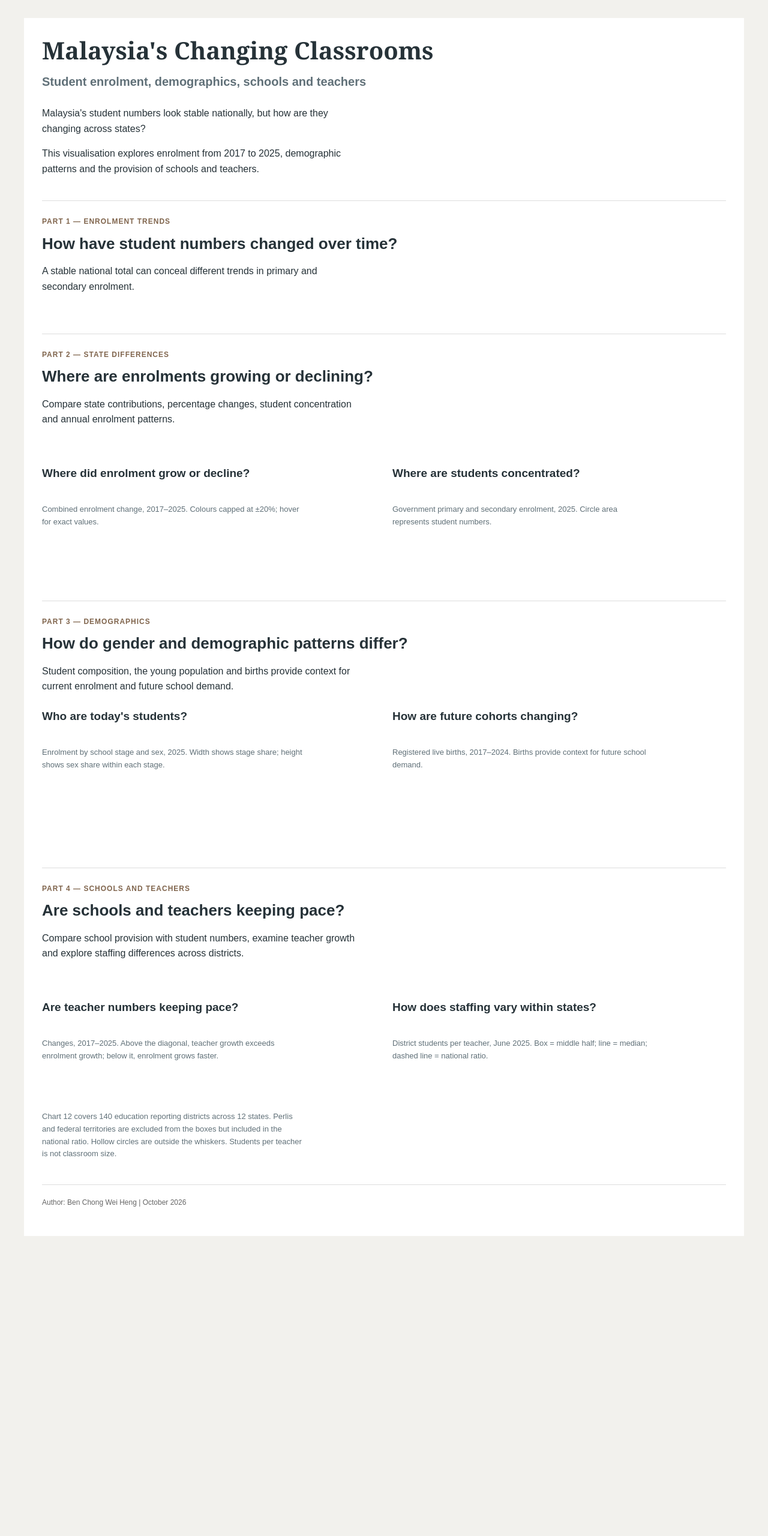
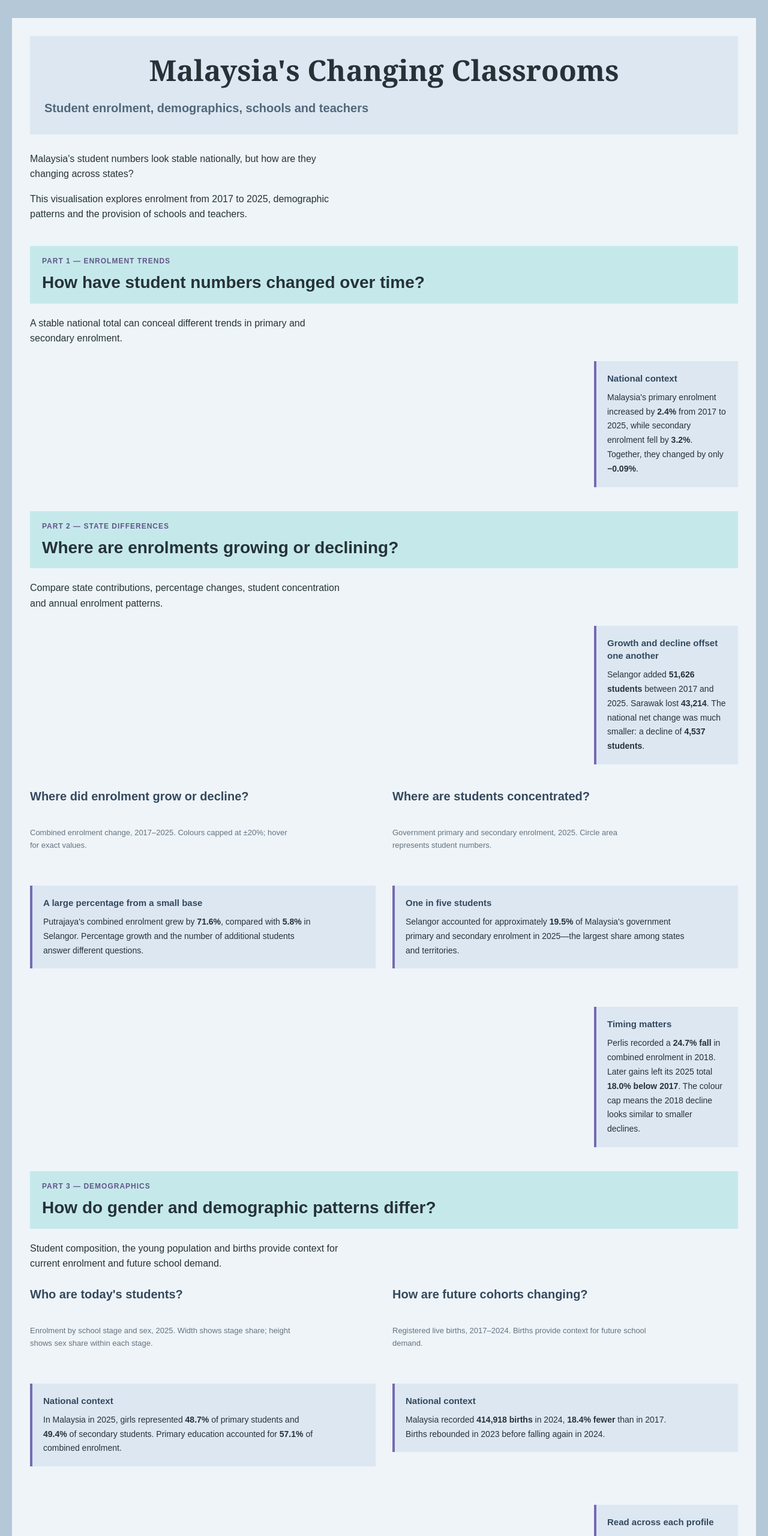
Before and after one commit to BenC004/3179, a plain HTML site: page Project 2/dashboard.html in a window 1280 px wide. Shown: the top 2560 px of the page at 60% size. Before the commit the page ends 2090 px from the top, so only its background shows below. Drawn offline with Linux system fonts and the light colour scheme; a script that the page names is missing.

Commit message:
Version 3

```diff
--- a/Project 2/css/style.css
+++ b/Project 2/css/style.css
@@ -1,94 +1,93 @@
-/* Default sizing */
 * {
   box-sizing: border-box;
 }
 
-/* Background and typography */
 body {
   margin: 0;
-  background: #f2f1ed;
+  background-color: #b5c8d8;
   color: #263238;
   font-family: Arial, Helvetica, sans-serif;
   line-height: 1.6;
 }
 
-/* Main content area */
 .page {
   width: calc(100% - 40px);
-  max-width: 1240px;
+  max-width: 1400px;
   margin: 30px auto;
   padding: 30px;
-  background: white;
+  background-color: #eef4f8;
 }
 
-/* Main title */
+/* Title area */
+.title-banner {
+  padding: 28px 24px;
+  margin-bottom: 28px;
+  background-color: #dce7f2;
+}
+
 h1 {
-  margin: 0 0 10px;
+  margin: 0 0 18px;
+  text-align: center;
   font-family: Georgia, serif;
-  font-size: 40px;
+  font-size: 48px;
+  font-weight: bold;
   line-height: 1.2;
 }
 
-/* Subtitle */
 .subtitle {
-  margin-bottom: 25px;
-  color: #607078;
+  max-width: none;
+  margin: 0;
+  text-align: left;
+  color: #526779;
   font-size: 20px;
   font-weight: bold;
 }
 
-/* Body paragraphs */
 p {
   max-width: 60ch;
   margin: 0 0 16px;
+  text-align: left;
   font-size: 16px;
 }
 
-/* Story sections */
+/* Section hierarchy */
 .section {
-  margin-top: 45px;
-  padding-top: 25px;
-  border-top: 1px solid #dddddd;
+  margin-top: 40px;
 }
 
-/* Small section labels */
+.section-heading {
+  padding: 16px 20px;
+  margin-bottom: 20px;
+  background-color: #c5e9eb;
+}
+
 .section-label {
-  margin-bottom: 10px;
-  color: #80654d;
+  margin: 0 0 8px;
+  color: #62558a;
   font-size: 12px;
   font-weight: bold;
   letter-spacing: 1px;
   text-transform: uppercase;
 }
 
-/* Section headings */
 h2 {
-  margin: 0 0 16px;
-  font-size: 26px;
+  margin: 0;
+  text-align: left;
+  font-size: 28px;
+  font-weight: bold;
   line-height: 1.3;
 }
 
-/* Paired chart headings */
 h3 {
-  margin: 0 0 10px;
-  font-size: 19px;
+  margin: 0 0 12px;
+  text-align: left;
+  color: #34495e;
+  font-size: 20px;
+  font-weight: bold;
   line-height: 1.3;
 }
 
-/* Full-width charts */
-.chart {
-  max-width: 100%;
-  margin: 25px 0 40px;
-  overflow-x: auto;
-  text-align: center;
-}
-
-.chart .vega-embed {
-  max-width: 100%;
-  text-align: left;
-}
-
-/* Two charts in one row */
+/* Two charts side by side */
 .chart-row {
   display: grid;
   grid-template-columns: repeat(2, minmax(0, 1fr));
@@ -97,35 +96,94 @@ h3 {
   align-items: start;
 }
 
-/* Each column */
 .chart-card {
   min-width: 0;
 }
 
-/* Align the start of paired charts */
 .chart-card h3 {
-  min-height: 50px;
+  min-height: 52px;
 }
 
 .chart-card > .chart-note {
   min-height: 66px;
 }
 
-/* Short explanations */
 .chart-note {
-  color: #607078;
+  color: #657380;
   font-size: 13px;
 }
 
-/* Charts within columns */
+/* Charts */
+.chart {
+  max-width: 100%;
+  margin: 25px 0 40px;
+  overflow-x: auto;
+  text-align: left;
+  background-color: transparent;
+}
+
+.chart .vega-embed {
+  display: inline-block;
+  width: auto;
+  max-width: 100%;
+  text-align: left;
+  background-color: transparent;
+}
+
+.chart svg {
+  width: auto;
+  height: auto;
+}
+
 .compact {
   margin: 15px 0 0;
+}
+
+/* Standalone chart with an annotation beside it */
+.chart-story {
+  display: grid;
+  grid-template-columns: minmax(0, 1fr) 240px;
+  gap: 24px;
+  align-items: start;
+  margin: 25px 0 40px;
+}
+
+.chart-story > .chart {
+  min-width: 0;
+  margin: 0;
+}
+
+/* Annotation panels */
+.insight {
+  padding: 18px;
+  margin: 16px 0 24px;
+  background-color: #dce7f2;
+  border-left: 4px solid #756bb1;
   text-align: left;
 }
 
-/* Existing chart controls */
+.chart-story > .insight {
+  margin: 0;
+}
+
+.insight h4 {
+  margin: 0 0 10px;
+  color: #34495e;
+  font-size: 15px;
+  font-weight: bold;
+  line-height: 1.4;
+}
+
+.insight p {
+  margin: 0;
+  font-size: 14px;
+  line-height: 1.7;
+}
+
+/* Chart controls */
 .vega-bindings {
   margin-top: 12px;
+  text-align: left;
   font-size: 13px;
 }
 
@@ -139,19 +197,54 @@ h3 {
   font: inherit;
 }
 
-/* Footer */
+select:focus-visible {
+  outline: 2px solid #62558a;
+  outline-offset: 3px;
+}
+
+/* Sources and author */
 .footer {
-  margin-top: 40px;
-  padding-top: 20px;
-  border-top: 1px solid #dddddd;
+  margin-top: 45px;
+  padding-top: 24px;
+  border-top: 2px solid #d3dfe8;
+  color: #333333;
+  text-align: left;
+  font-size: 14px;
+}
+
+.footer p {
+  max-width: none;
+  font-size: 14px;
+}
+
+.source-entry {
+  margin-top: 20px;
+}
+
+.footer .source-citation {
+  margin: 4px 0 0 24px;
   color: #666666;
 }
 
-.footer p {
-  font-size: 12px;
+.footer .author-credit {
+  width: 100%;
+  max-width: none;
+  margin: 30px 0 0;
+  padding-top: 20px;
+  border-top: 1px solid #d3dfe8;
+  text-align: center;
+  font-size: 14px;
+  font-weight: bold;
 }
 
-/* Stack charts on narrower screens */
+/* Put annotations below charts on smaller screens */
+@media (max-width: 1250px) {
+  .chart-story {
+    grid-template-columns: 1fr;
+  }
+}
+
+/* Stack paired charts */
 @media (max-width: 1050px) {
   .chart-row {
     grid-template-columns: 1fr;
@@ -163,7 +256,6 @@ h3 {
   }
 }
 
-/* Smaller screens */
 @media (max-width: 700px) {
   .page {
     width: calc(100% - 20px);
@@ -171,11 +263,19 @@ h3 {
     padding: 20px;
   }
 
+  .title-banner {
+    padding: 22px 16px;
+  }
+
   h1 {
-    font-size: 30px;
+    font-size: 34px;
   }
 
   h2 {
-    font-size: 23px;
+    font-size: 24px;
+  }
+
+  .subtitle {
+    font-size: 18px;
   }
 }
--- a/Project 2/dashboard.html
+++ b/Project 2/dashboard.html
@@ -7,203 +7,25 @@
 
   <title>Malaysia's Changing Classrooms</title>
 
-  <!-- Chart libraries -->
   <script src="https://cdn.jsdelivr.net/npm/vega@6"></script>
   <script src="https://cdn.jsdelivr.net/npm/vega-lite@6"></script>
   <script src="https://cdn.jsdelivr.net/npm/vega-embed@7"></script>
 
-  <!-- All CSS is included here -->
-  <style>
-    * {
-      box-sizing: border-box;
-    }
-
-    body {
-      margin: 0;
-      background: #f2f1ed;
-      color: #263238;
-      font-family: Arial, Helvetica, sans-serif;
-      line-height: 1.6;
-    }
-
-    .page {
-      width: calc(100% - 40px);
-      max-width: 1200px;
-      margin: 30px auto;
-      padding: 30px;
-      background: white;
-    }
-
-    h1 {
-      margin: 0 0 12px;
-      font-family: Georgia, serif;
-      font-size: 40px;
-      line-height: 1.2;
-    }
-
-    .subtitle {
-      font-size: 20px;
-      font-weight: bold;
-      color: #607078;
-      margin-bottom: 24px;
-    }
-
-    p {
-      max-width: 60ch;
-      margin: 0 0 16px;
-      font-size: 16px;
-    }
-
-    .section {
-      margin-top: 40px;
-      padding-top: 25px;
-      border-top: 1px solid #dddddd;
-    }
-
-    .section-label {
-      font-size: 12px;
-      font-weight: bold;
-      color: #80654d;
-      text-transform: uppercase;
-      letter-spacing: 1px;
-      margin-bottom: 10px;
-    }
-
-    h2 {
-      margin: 0 0 16px;
-      font-size: 26px;
-      line-height: 1.3;
-    }
-
-    h3 {
-      margin: 0 0 12px;
-      font-size: 19px;
-      line-height: 1.3;
-    }
-
-    /* Two charts side by side */
-    .chart-row {
-      display: grid;
-      grid-template-columns: repeat(2, minmax(0, 1fr));
-      gap: 28px;
-      margin: 25px 0 40px;
-      align-items: start;
-    }
-
-    .chart-card {
-      min-width: 0;
-    }
-
-    .chart-card h3 {
-      min-height: 50px;
-    }
-
-    .chart-card > .chart-note {
-      min-height: 66px;
-    }
-
-    .chart-note {
-      font-size: 13px;
-      color: #607078;
-    }
-
-    /* Standalone charts remain centred at their natural size */
-    .chart {
-      max-width: 100%;
-      margin: 25px 0 40px;
-      overflow-x: auto;
-      text-align: center;
-    }
-
-    .chart .vega-embed {
-      display: inline-block;
-      width: auto;
-      max-width: 100%;
-      text-align: left;
-    }
-
-    /* Do not stretch chart images */
-    .chart svg {
-      width: auto;
-      height: auto;
-    }
-
-    .compact {
-      margin: 15px 0 0;
-      text-align: left;
-    }
-
-    .vega-bindings {
-      margin-top: 12px;
-      font-size: 13px;
-    }
-
-    .vega-bind {
-      margin-bottom: 8px;
-    }
-
-    .vega-bind select {
-      max-width: 100%;
-      padding: 5px;
-      font: inherit;
-    }
-
-    .footer {
-      margin-top: 40px;
-      padding-top: 20px;
-      border-top: 1px solid #dddddd;
-      color: #666666;
-    }
-
-    .footer p {
-      font-size: 12px;
-    }
-
-    /* Stack charts on narrower screens */
-    @media (max-width: 1050px) {
-      .chart-row {
-        grid-template-columns: 1fr;
-      }
-
-      .chart-card h3,
-      .chart-card > .chart-note {
-        min-height: 0;
-      }
-
-      .compact {
-        text-align: center;
-      }
-    }
-
-    @media (max-width: 700px) {
-      .page {
-        width: calc(100% - 20px);
-        margin: 10px auto;
-        padding: 20px;
-      }
-
-      h1 {
-        font-size: 30px;
-      }
-
-      h2 {
-        font-size: 23px;
-      }
-    }
-  </style>
+  <link rel="stylesheet" href="css/style.css">
 </head>
 
 <body>
 
   <div class="page">
 
-    <!-- INTRODUCTION -->
-
+    <!-- TITLE -->
+    <div class="title-banner">
       <h1>Malaysia's Changing Classrooms</h1>
 
       <p class="subtitle">
         Student enrolment, demographics, schools and teachers
       </p>
+    </div>
 
     <p>
       Malaysia's student numbers look stable nationally,
@@ -217,40 +39,68 @@
     </p>
 
     <!-- SECTION 1 -->
-
     <div class="section">
 
+      <div class="section-heading">
         <p class="section-label">Part 1 — Enrolment trends</p>
-
         <h2>How have student numbers changed over time?</h2>
+      </div>
 
       <p>
         A stable national total can conceal different
         trends in primary and secondary enrolment.
       </p>
 
-      <!-- Chart 1: standalone -->
+      <div class="chart-story">
+
         <div id="chart1" class="chart"></div>
+
+        <div class="insight">
+          <h4>National context</h4>
+          <p>
+            Malaysia's primary enrolment increased by
+            <strong>2.4%</strong> from 2017 to 2025,
+            while secondary enrolment fell by
+            <strong>3.2%</strong>.
+            Together, they changed by only
+            <strong>−0.09%</strong>.
+          </p>
+        </div>
+
+      </div>
 
     </div>
 
     <!-- SECTION 2 -->
-
     <div class="section">
 
+      <div class="section-heading">
         <p class="section-label">Part 2 — State differences</p>
-
         <h2>Where are enrolments growing or declining?</h2>
+      </div>
 
       <p>
         Compare state contributions, percentage changes,
         student concentration and annual enrolment patterns.
       </p>
 
-      <!-- Chart 2: standalone waterfall -->
+      <div class="chart-story">
+
         <div id="chart2" class="chart"></div>
 
-      <!-- Charts 3 and 4: side by side -->
+        <div class="insight">
+          <h4>Growth and decline offset one another</h4>
+          <p>
+            Selangor added <strong>51,626 students</strong>
+            between 2017 and 2025. Sarawak lost
+            <strong>43,214</strong>.
+            The national net change was much smaller:
+            a decline of <strong>4,537 students</strong>.
+          </p>
+        </div>
+
+      </div>
+
       <div class="chart-row">
 
         <div class="chart-card">
@@ -262,6 +112,17 @@
           </p>
 
           <div id="chart3" class="chart compact"></div>
+
+          <div class="insight">
+            <h4>A large percentage from a small base</h4>
+            <p>
+              Putrajaya's combined enrolment grew by
+              <strong>71.6%</strong>, compared with
+              <strong>5.8%</strong> in Selangor.
+              Percentage growth and the number of
+              additional students answer different questions.
+            </p>
+          </div>
         </div>
 
         <div class="chart-card">
@@ -273,22 +134,47 @@
           </p>
 
           <div id="chart4" class="chart compact"></div>
+
+          <div class="insight">
+            <h4>One in five students</h4>
+            <p>
+              Selangor accounted for approximately
+              <strong>19.5%</strong> of Malaysia's government
+              primary and secondary enrolment in 2025—the
+              largest share among states and territories.
+            </p>
+          </div>
         </div>
 
       </div>
 
-      <!-- Chart 5: standalone heatmap -->
+      <div class="chart-story">
+
         <div id="chart5" class="chart"></div>
+
+        <div class="insight">
+          <h4>Timing matters</h4>
+          <p>
+            Perlis recorded a <strong>24.7% fall</strong>
+            in combined enrolment in 2018.
+            Later gains left its 2025 total
+            <strong>18.0% below 2017</strong>.
+            The colour cap means the 2018 decline looks
+            similar to smaller declines.
+          </p>
+        </div>
+
+      </div>
 
     </div>
 
     <!-- SECTION 3 -->
-
     <div class="section">
 
+      <div class="section-heading">
         <p class="section-label">Part 3 — Demographics</p>
-
         <h2>How do gender and demographic patterns differ?</h2>
+      </div>
 
       <p>
         Student composition, the young population and births
@@ -296,7 +182,6 @@
         school demand.
       </p>
 
-      <!-- Charts 6 and 9: side by side -->
       <div class="chart-row">
 
         <div class="chart-card">
@@ -309,6 +194,17 @@
           </p>
 
           <div id="chart6" class="chart compact"></div>
+
+          <div class="insight">
+            <h4>National context</h4>
+            <p>
+              In Malaysia in 2025, girls represented
+              <strong>48.7%</strong> of primary students
+              and <strong>49.4%</strong> of secondary students.
+              Primary education accounted for
+              <strong>57.1%</strong> of combined enrolment.
+            </p>
+          </div>
         </div>
 
         <div class="chart-card">
@@ -320,25 +216,63 @@
           </p>
 
           <div id="chart9" class="chart compact"></div>
+
+          <div class="insight">
+            <h4>National context</h4>
+            <p>
+              Malaysia recorded <strong>414,918 births</strong>
+              in 2024, <strong>18.4% fewer</strong> than in 2017.
+              Births rebounded in 2023 before falling again
+              in 2024.
+            </p>
+          </div>
         </div>
 
       </div>
 
-      <!-- Chart 7: standalone parallel coordinates -->
+      <div class="chart-story">
+
         <div id="chart7" class="chart"></div>
 
-      <!-- Chart 8: standalone population pyramid -->
+        <div class="insight">
+          <h4>Read across each profile</h4>
+          <p>
+            Each connected line represents one state across
+            three different growth measures.
+            It is not a timeline.
+            Differences between the axes show how population
+            and enrolment changes diverge.
+          </p>
+        </div>
+
+      </div>
+
+      <div class="chart-story">
+
         <div id="chart8" class="chart"></div>
+
+        <div class="insight">
+          <h4>National context</h4>
+          <p>
+            Malaysia's population aged 0–4 fell from about
+            <strong>2.61 million</strong> in 2017 to
+            <strong>2.26 million</strong> in 2025.
+            The youngest cohort became smaller even as
+            primary enrolment increased.
+          </p>
+        </div>
+
+      </div>
 
     </div>
 
     <!-- SECTION 4 -->
-
     <div class="section">
 
+      <div class="section-heading">
         <p class="section-label">Part 4 — Schools and teachers</p>
-
         <h2>Are schools and teachers keeping pace?</h2>
+      </div>
 
       <p>
         Compare school provision with student numbers,
@@ -346,10 +280,20 @@
         differences across districts.
       </p>
 
-      <!-- Chart 10: standalone cartogram -->
       <div id="chart10" class="chart"></div>
 
-      <!-- Charts 11 and 12: side by side -->
+      <div class="insight">
+        <h4>More schools does not mean more students per school</h4>
+        <p>
+          In 2025, Sarawak had <strong>1,460</strong> government
+          primary and secondary schools, averaging about
+          <strong>277 students per school</strong>.
+          Selangor had <strong>945</strong>, averaging about
+          <strong>995</strong>.
+          These are school-level averages, not classroom sizes.
+        </p>
+      </div>
+
       <div class="chart-row">
 
         <div class="chart-card">
@@ -362,6 +306,18 @@
           </p>
 
           <div id="chart11" class="chart compact"></div>
+
+          <div class="insight">
+            <h4>National context</h4>
+            <p>
+              From 2017 to 2025, primary teacher numbers rose
+              by <strong>2.8%</strong>, close to enrolment
+              growth of <strong>2.4%</strong>.
+              Secondary teacher numbers fell by
+              <strong>0.6%</strong>, compared with a
+              <strong>3.2%</strong> enrolment decline.
+            </p>
+          </div>
         </div>
 
         <div class="chart-card">
@@ -374,29 +330,56 @@
           </p>
 
           <div id="chart12" class="chart compact"></div>
+
+          <div class="insight">
+            <h4>Within-state differences</h4>
+            <p>
+              For primary education in 2025, Selangor's
+              median district ratio was about
+              <strong>15.5 students per teacher</strong>,
+              compared with <strong>6.8</strong> in Sarawak.
+              Malaysia's overall ratio was
+              <strong>11.6</strong>.
+              Ratios do not directly measure class size.
+            </p>
+          </div>
         </div>
 
       </div>
 
-      <p class="chart-note">
-        Chart 12 covers 140 education reporting districts
-        across 12 states. Perlis and federal territories
-        are excluded from the boxes but included in the
-        national ratio. Hollow circles are outside the
-        whiskers. Students per teacher is not classroom size.
+    </div>
+
+    <!-- FOOTER -->
+    <div class="footer">
+
+      <p><strong>Data Sources:</strong></p>
+
+      <div class="source-entry">
+        <strong>1. Education Data</strong>
+        <p class="source-citation">
+          Ministry of Education Malaysia,
+          <em>Student Enrolment, Schools and Teachers by District</em>,
+          2017–2025.
+        </p>
+      </div>
+
+      <div class="source-entry">
+        <strong>2. Population and Birth Data</strong>
+        <p class="source-citation">
+          Department of Statistics Malaysia (DOSM),
+          <em>State Population and Annual Live Births</em>.
+          Population: 2017 and 2025; births: 2017–2024.
+        </p>
+      </div>
+
+      <p class="author-credit">
+        A visualization by Ben Chong Wei Heng |
+        34860398 | October 2026
       </p>
 
     </div>
 
-    <!-- FOOTER -->
-
-    <div class="footer">
-      <p>Author: Ben Chong Wei Heng | October 2026</p>
   </div>
-
-  </div>
-
-  <!-- CHART EMBEDDING -->
 
   <script type="text/javascript">
 
@@ -410,14 +393,15 @@
         baseURL: chartFolder
       },
       actions: false,
-      renderer: "svg"
+      renderer: "svg",
+
+      patch: function (spec) {
+        spec.background = null;
+        return spec;
+      }
     };
 
-    /*
-      Standalone charts use their original JSON dimensions.
-      CSS centres them without stretching.
-    */
-
+    // Standalone charts.
     var spec1 = chartFolder + "chart1.vg.json";
     vegaEmbed("#chart1", spec1, chartOptions)
       .catch(console.error);
@@ -442,11 +426,7 @@
     vegaEmbed("#chart10", spec10, chartOptions)
       .catch(console.error);
 
-    /*
-      Paired charts receive smaller plot dimensions.
-      Saved JSON files are not modified.
-    */
-
+    // Paired charts.
     async function embedCompact(id) {
       var container = document.querySelector("#chart" + id);
 
@@ -461,13 +441,11 @@
 
         var spec = await response.json();
 
-        // Limit width even when charts stack on smaller screens.
         var availableWidth = Math.min(
           container.clientWidth,
           540
         );
 
-        // Paired chart headings and notes are already in the HTML.
         delete spec.title;
 
         if (id === 3 || id === 4) {
@@ -477,8 +455,6 @@
         } else if (id === 6) {
           spec.width = Math.max(220, availableWidth - 80);
           spec.height = 300;
-
-          // Keep the stage labels beneath the resized mosaic.
           spec.layer[2].encoding.y.value = 315;
 
         } else if (id === 9) {
@@ -494,7 +470,6 @@
           spec.height = 400;
         }
 
-        // Move Vega-Lite legends below the paired plots.
         function moveLegends(node) {
           if (!node || typeof node !== "object") return;
 
@@ -510,7 +485,6 @@
             node.legend.orient = "bottom";
             node.legend.direction = "horizontal";
 
-            // Wrap the student-count legend beneath chart 4.
             if (id === 4) {
               node.legend.columns = 2;
             }
@@ -523,7 +497,6 @@
           moveLegends(spec);
         }
 
-        // Chart 11 uses Vega's top-level legend definition.
         if (id === 11 && spec.legends) {
           spec.legends.forEach(function (legend) {
             legend.orient = "bottom";
@@ -531,11 +504,7 @@
           });
         }
 
-        await vegaEmbed(
-          container,
-          spec,
-          chartOptions
-        );
+        await vegaEmbed(container, spec, chartOptions);
 
       } catch (error) {
         console.error("Chart " + id + ":", error);
@@ -545,7 +514,6 @@
       }
     }
 
-    // Load the paired charts.
     embedCompact(3);
     embedCompact(4);
     embedCompact(6);
```
Lines whose indentation alone changed are shown as unchanged.
